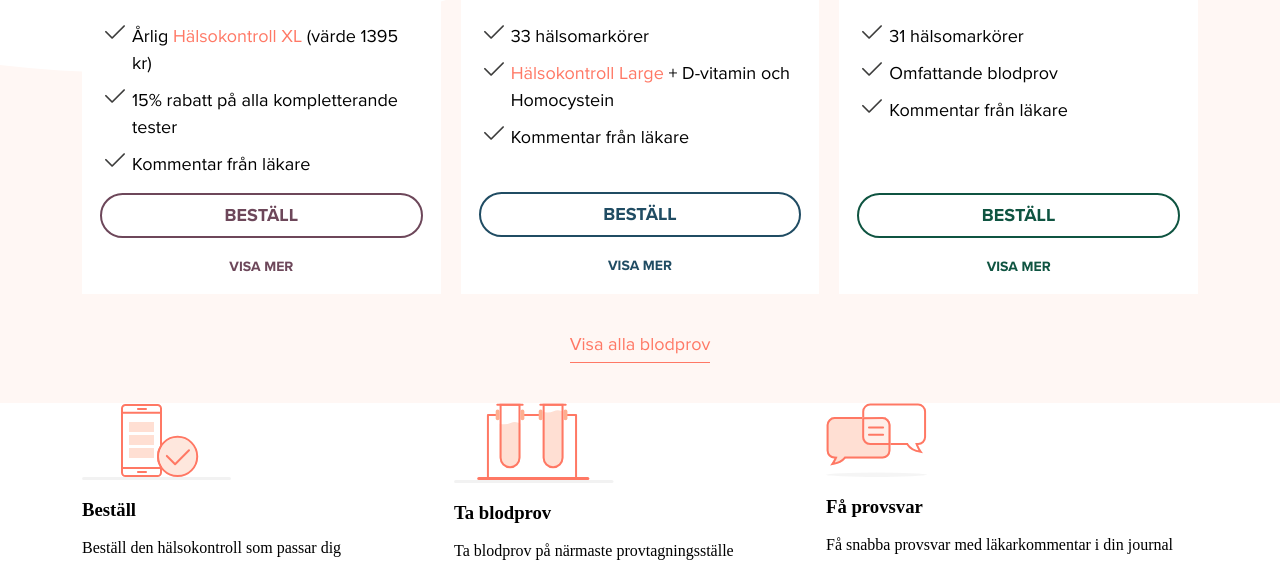
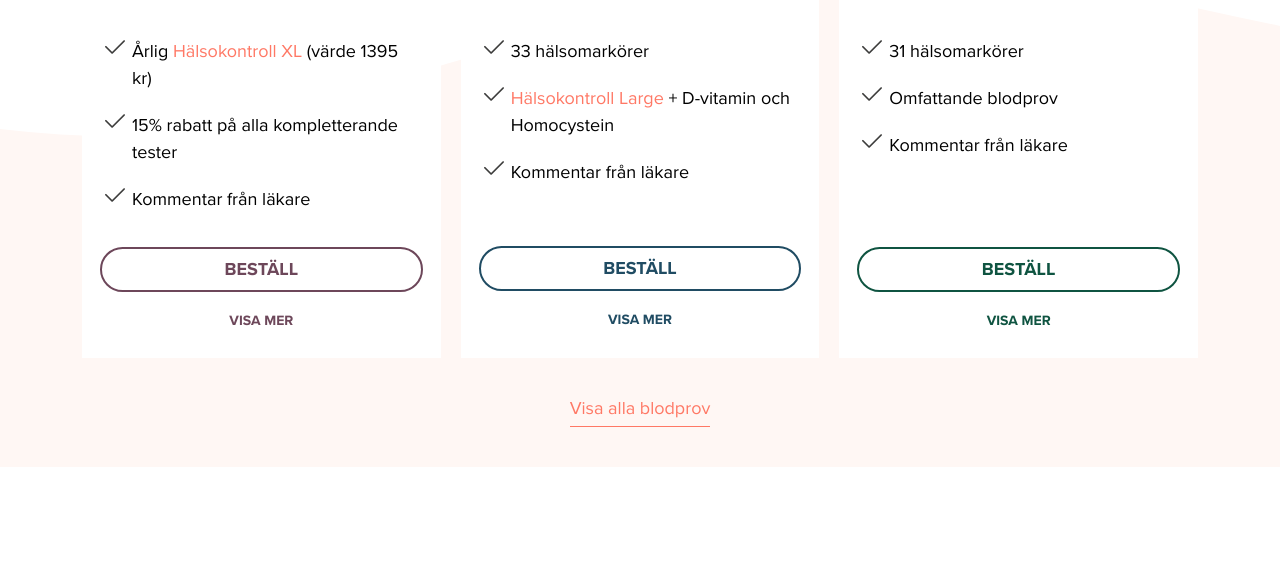
Before and after one commit to MissingPersonFGC/werlabs-tech-test, a website: page index.html in a window 1280 px wide. Shown: the part 721-1299 px from the top of the page. Drawn offline with Linux system fonts and the light colour scheme.

Commit message:
down to footer

```diff
--- a/index.html
+++ b/index.html
@@ -248,7 +248,7 @@
         <div class="w-container">
             <div class="js-carousel-items">
                 <div>
-                    <div>
+                    <div class="lp-section--image">
                         <img src="images/lp-start-icon-order.svg" alt="Beställ">
                     </div>
 
@@ -262,7 +262,7 @@
                 </div>
 
                 <div>
-                    <div>
+                    <div class="lp-section--image">
                         <img src="images/lp-start-icon-phleb.svg" alt="Ta blodprov">
                     </div>
 
@@ -276,7 +276,7 @@
                 </div>
 
                 <div>
-                    <div>
+                    <div class="lp-section--image">
                         <img src="images/lp-start-icon-results.svg" alt="Få provsvar">
                     </div>
 
@@ -319,7 +319,7 @@
 
 <footer class="footer">
     <div class="w-container">
-        <div>
+        <div class="social-media">
             <a href="https://journal.werlabs.se" target="_blank">
                 <span>Öppna Min journal</span>
             </a>
--- a/scss/werlabs.scss
+++ b/scss/werlabs.scss
@@ -183,6 +183,7 @@
 
             &--header {
                 padding: 20px;
+                margin-bottom: 40px;
             }
 
             ul {
@@ -192,7 +193,7 @@
                 li {
                     list-style-image: url('../images/checkmark.png');
                     @include fontAssignment(400, 18px);
-                    margin-bottom: 10px;
+                    margin-bottom: 20px;
                     padding-right: 20px;
                     line-height: 1.5;
 
@@ -219,13 +220,14 @@
                 @include fontAssignment(700, 18px);
                 text-transform: uppercase;
                 width: 90%;
+                margin-top: 15px;
 
                 + a {
                     color: $burgundy;
                     display: block;
                     @include fontAssignment(700, 14px);
                     text-transform: uppercase;
-                    margin: 20px 0;
+                    margin: 20px 0 30px;
                 }
             }
         }
@@ -245,7 +247,7 @@
                 @include fontAssignment(700, 18px);
                 text-transform: uppercase;
                 width: 90%;
-                margin-top: 26px;
+                margin-top: 41px;
 
                 + a {
                     color: $oceanBlue;
@@ -272,7 +274,7 @@
                 @include fontAssignment(700, 18px);
                 text-transform: uppercase;
                 width: 90%;
-                margin-top: 54px;
+                margin-top: 69px;
 
                 + a {
                     color: $pineGreen;
@@ -290,4 +292,30 @@
             }
         }
     }
+
+    .lp-section {
+        text-align: center;
+        margin: 150px 0;
+
+        img {
+            display: inline-block;
+        }
+
+        &--image {
+            margin-bottom: 20px;
+        }
+
+        h3 {
+            @include fontAssignment(700, 34px);
+            color: $pineGreen;
+            margin-top: 15px;
+            margin-bottom: 10px;
+        }
+
+        p {
+            @include fontAssignment(400, 18px);
+            width: 250px;
+            margin: 0 auto;
+        }
+    }
 }
```
Also changed, not shown: css/werlabs.css, 1 other file.
